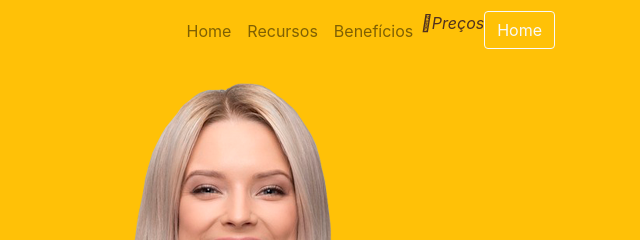
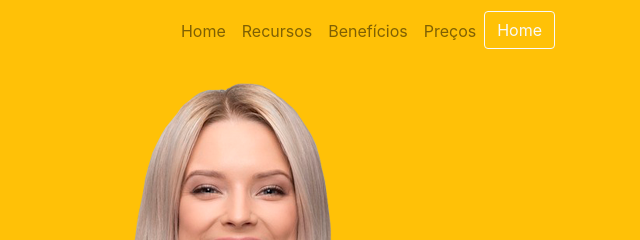
Before and after one commit to sivaldo-almeida1973/projeto-finans, a plain HTML site: page index.html in a window 1280 px wide. Shown: the top 240 px of the page, 640-1280 px from the left. Drawn offline with nearby package versions, Linux system fonts and the light colour scheme.

Commit message:
Update index.html

```diff
--- a/index.html
+++ b/index.html
@@ -46,7 +46,7 @@
             </li>
 
             <li class="nav-item">
-                <i class="fa-brands fa-apple" style="color: #51311f;">Preços</i>
+                <a href="" class="nav-link">Preços</a>
             </li>
 
             <li class="nav-item">
```
